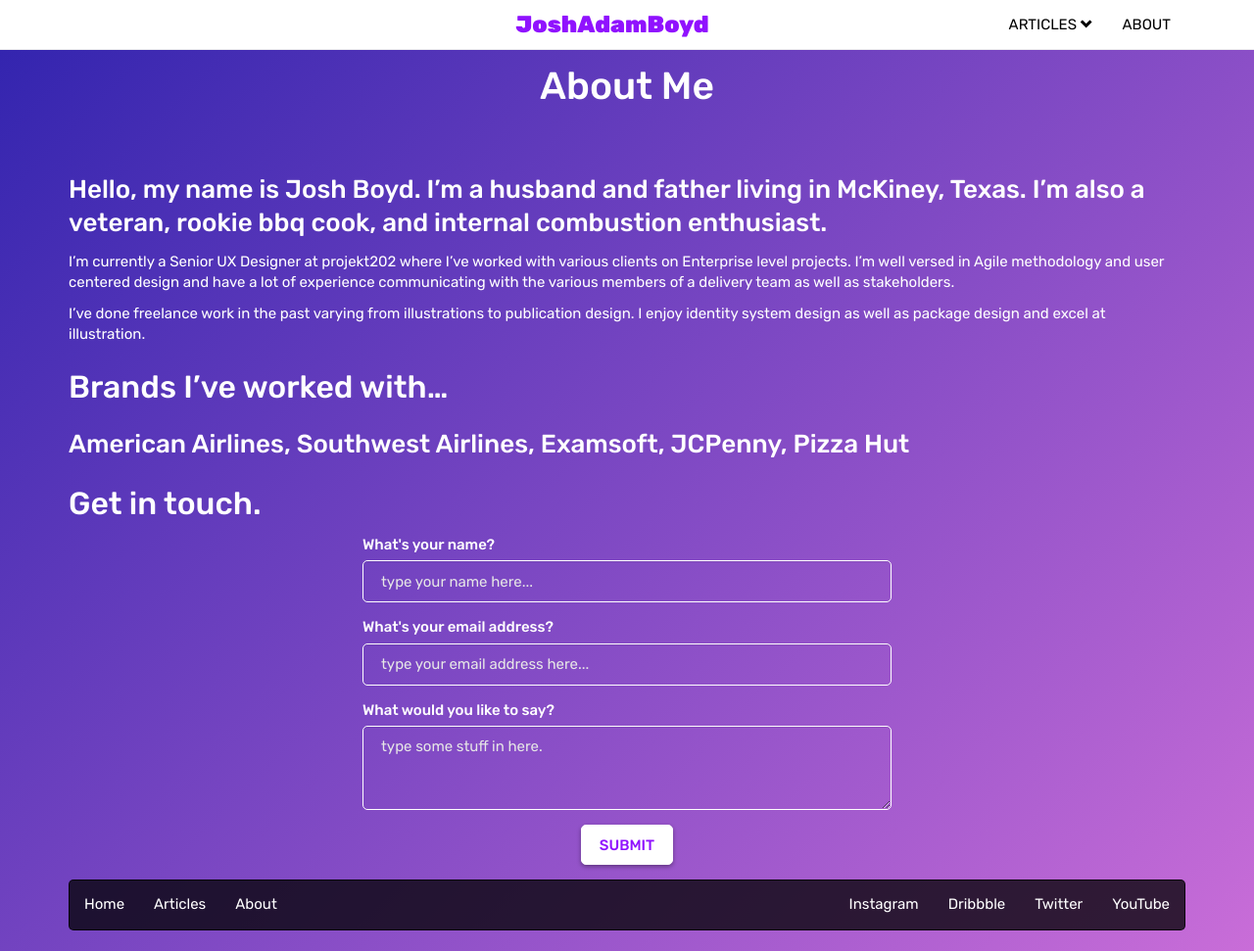
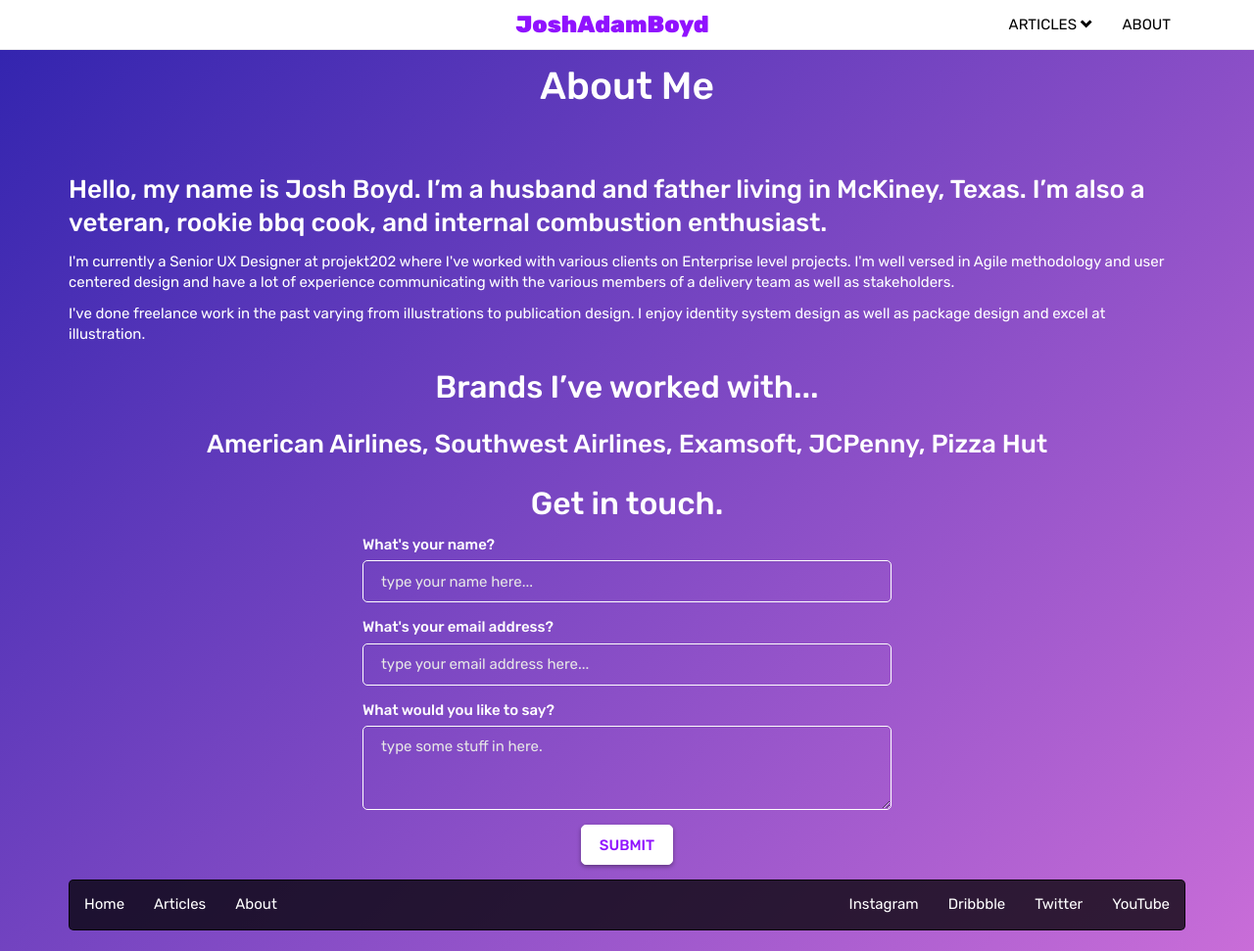
Before and after one commit to joshadamboyd/joshadamboyd.github.io, a Jekyll site: the page built from about.html, in a window 1280 px wide and 971 px high. Shown: the whole window at 98% size. Built offline with Jekyll 4.4.1, drawn with Linux system fonts in a browser that asks for light colours.

Commit message:
Rename files

```diff
--- a/404.md
+++ b/404.html
@@ -4,4 +4,6 @@
 permalink: /404.html
 ---
 
-The page you are looking for is not here.
+<p>
+  The page you are looking for is not here.
+</p>
--- /dev/null
+++ b/about.html
@@ -0,0 +1,30 @@
+---
+title: About Me
+permalink: /about/
+---
+
+<h3>
+  Hello, my name is Josh Boyd. I’m a husband and father living in McKiney, Texas. I’m also a veteran, rookie bbq cook, and internal combustion enthusiast.
+</h3>
+
+<p>
+  I'm currently a Senior UX Designer at projekt202 where I've worked with various clients on Enterprise level projects. I'm well versed in Agile methodology and user centered design and have a lot of experience communicating with the various members of a delivery team as well as stakeholders.
+</p>
+
+<p>
+  I've done freelance work in the past varying from illustrations to publication design. I enjoy identity system design as well as package design and excel at illustration.
+</p>
+
+<h2 class="text-center">
+  Brands I’ve worked with...
+</h2>
+
+<h3 class="text-center">
+  American Airlines, Southwest Airlines, Examsoft, JCPenny, Pizza Hut
+</h3>
+
+<h2 class="text-center">
+  Get in touch.
+</h2>
+
+{% include contact.html %}
--- a/about.md
+++ /dev/null
@@ -1,18 +0,0 @@
----
-title: About Me
-permalink: /about/
----
-
-### Hello, my name is Josh Boyd. I’m a husband and father living in McKiney, Texas. I’m also a veteran, rookie bbq cook, and internal combustion enthusiast.
-
-I'm currently a Senior UX Designer at projekt202 where I've worked with various clients on Enterprise level projects. I'm well versed in Agile methodology and user centered design and have a lot of experience communicating with the various members of a delivery team as well as stakeholders.
-
-I've done freelance work in the past varying from illustrations to publication design. I enjoy identity system design as well as package design and excel at illustration.
-
-## Brands I’ve worked with...
-
-### American Airlines, Southwest Airlines, Examsoft, JCPenny, Pizza Hut
-
-## Get in touch.
-
-{% include contact.html %}
```
